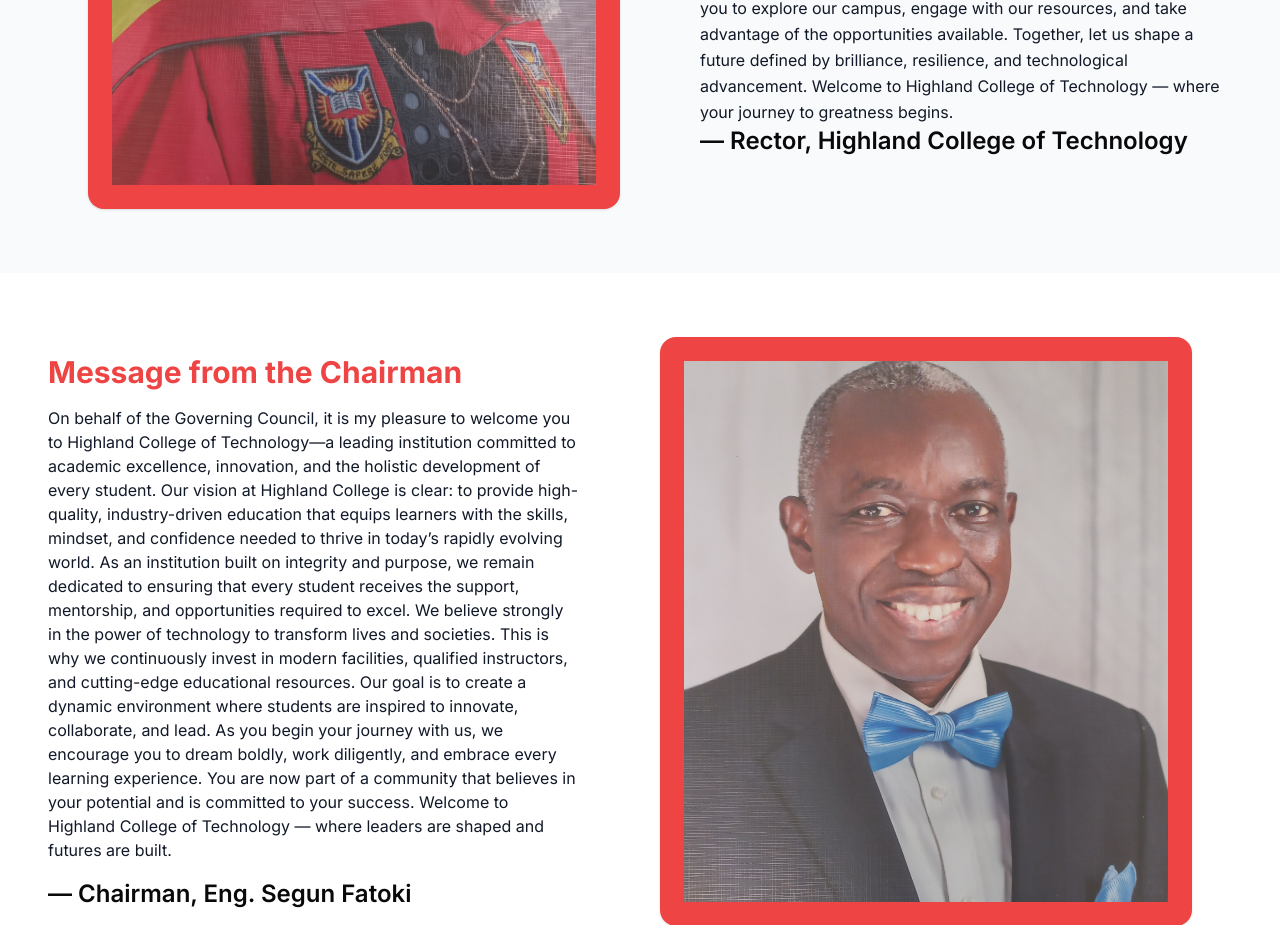
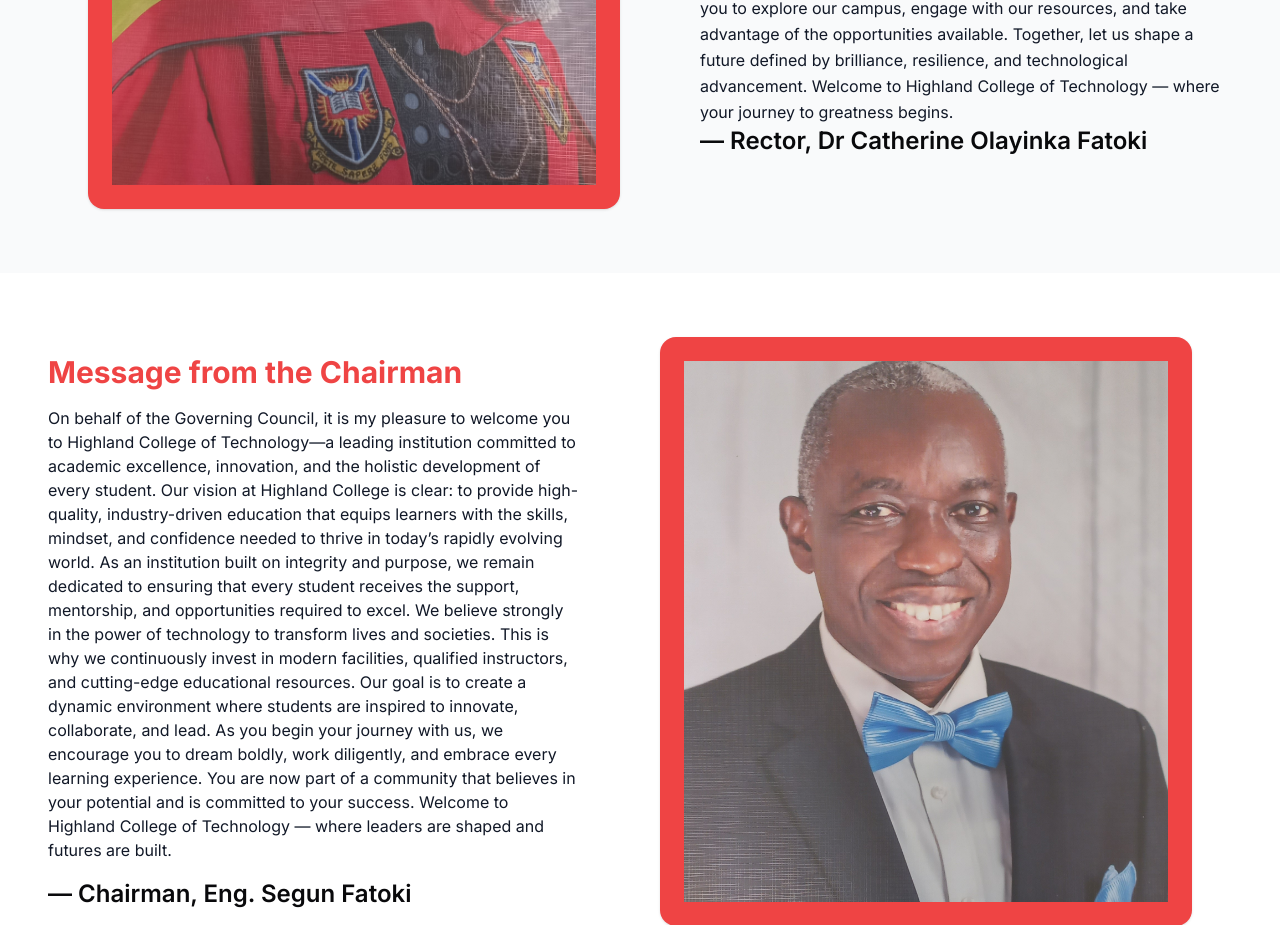
Before and after one commit to queenie-gem/highland-college-portal, a Next.js app: page / in a window 1280 px wide. Shown: the part 1400-2325 px from the top of the page. Built offline with nearby package versions, Linux system fonts and the light colour scheme; no server answers.

Commit message:
feat(HomePage): update rector's name in Chairman's message

```diff
--- a/app/page.tsx
+++ b/app/page.tsx
@@ -260,12 +260,11 @@ export default function HomePage() {
               Technology — where your journey to greatness begins.
             </p>
             <p className="text-2xl font-semibold text-black-600">
-              — Rector, Highland College of Technology
+              — Rector, Dr Catherine Olayinka Fatoki
             </p>
           </div>
         </div>
       </section>
-
       {/* Chairman’s Message Section */}
       <section className="py-16 bg-white">
         <div className="reveal reveal-left max-w-6xl mx-auto px-6 grid md:grid-cols-2 gap-10 items-center">
```
